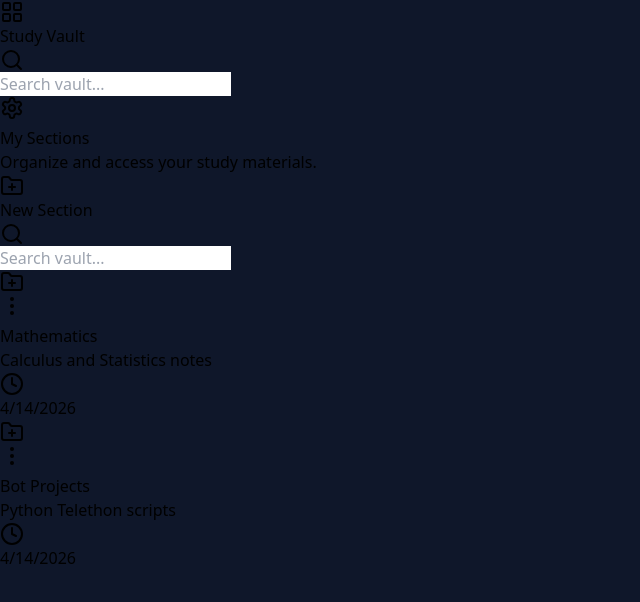
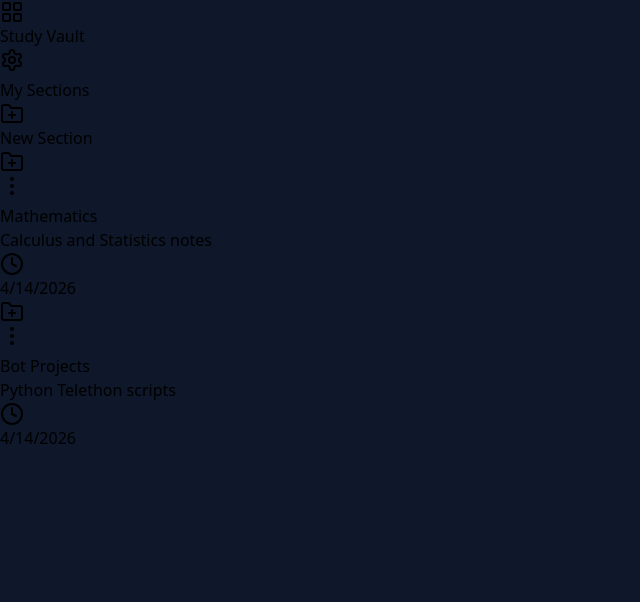
Before and after one commit to msky18900-rgb/website22, a React (Vite) app: page / in a window 1280 px wide. Shown: the top 602 px of the page, without its empty margins (0-640 px from the left). Built offline with nearby package versions, Linux system fonts and the light colour scheme.

Commit message:
Update App.jsx

```diff
--- a/src/App.jsx
+++ b/src/App.jsx
@@ -3,16 +3,15 @@ import { createClient } from '@supabase/supabase-js';
 import { motion, AnimatePresence } from 'framer-motion';
 import {
   FolderPlus, Search, LayoutGrid, Settings,
-  MoreVertical, Clock, CheckCircle2, X
+  MoreVertical, Clock, CheckCircle2, X, Trash2, ChevronLeft, FolderOpen
 } from 'lucide-react';
 
 // ==========================================
-// 1. SUPABASE SETUP (Paste your keys here)
+// 1. SUPABASE SETUP
 // ==========================================
 const supabaseUrl = 'YOUR_SUPABASE_URL';
 const supabaseKey = 'YOUR_SUPABASE_KEY';
 
-// Safe initialization (won't crash if keys are missing initially)
 const supabase = supabaseUrl !== 'YOUR_SUPABASE_URL'
   ? createClient(supabaseUrl, supabaseKey)
   : null;
@@ -27,11 +26,14 @@ export default function App() {
   const [isLoading, setIsLoading] = useState(true);
   const [notification, setNotification] = useState(null);
 
+  // NEW STATES FOR OPTIONS & NAVIGATION
+  const [activeMenuId, setActiveMenuId] = useState(null); // Tracks which dropdown is open
+  const [activeSection, setActiveSection] = useState(null); // Tracks if we are inside a folder
+
   // Form State
   const [newTitle, setNewTitle] = useState('');
   const [newDesc, setNewDesc] = useState('');
 
-  // Fetch data on load
   useEffect(() => {
     fetchSections();
   }, []);
@@ -45,19 +47,13 @@ export default function App() {
     setIsLoading(true);
     if (supabase) {
       try {
-        const { data, error } = await supabase
-          .from('sections')
-          .select('*')
-          .order('created_at', { ascending: false });
-
+        const { data, error } = await supabase.from('sections').select('*').order('created_at', { ascending: false });
         if (error) throw error;
         setSections(data || []);
       } catch (error) {
         console.error('Error fetching:', error);
-        showNotification('Failed to load data from Supabase.');
       }
     } else {
-      // Fallback dummy data if Supabase isn't connected yet
       setSections([
         { id: 1, title: 'Mathematics', description: 'Calculus and Statistics notes', created_at: new Date().toISOString() },
         { id: 2, title: 'Bot Projects', description: 'Python Telethon scripts', created_at: new Date().toISOString() }
@@ -66,259 +62,166 @@ export default function App() {
     setIsLoading(false);
   };
 
-  // THE FIX: Robust Create Logic
   const handleCreateSection = async (e) => {
-    e.preventDefault(); // Prevents page reload
+    e.preventDefault();
     if (!newTitle.trim()) return;
 
-    const newSectionData = {
-      title: newTitle,
-      description: newDesc,
-      // created_at is usually handled by Supabase automatically
+    const newSectionData = { title: newTitle, description: newDesc };
+
+    if (supabase) {
+      const { data, error } = await supabase.from('sections').insert([newSectionData]).select();
+      if (!error && data) {
+        setSections([data[0], ...sections]);
+        showNotification('Section created successfully!');
+      }
+    } else {
+      setSections([{ id: Date.now(), ...newSectionData, created_at: new Date().toISOString() }, ...sections]);
+      showNotification('Section created (Local mode)');
+    }
+    setNewTitle(''); setNewDesc(''); setIsModalOpen(false);
   };
 
+  // NEW FEATURE: Delete Logic
+  const handleDeleteSection = async (id, e) => {
+    e.stopPropagation(); // Prevents the folder from opening when you click delete
+    if (!window.confirm("Are you sure you want to delete this section?")) return;
+
     if (supabase) {
-      const { data, error } = await supabase
-        .from('sections')
-        .insert([newSectionData])
-        .select();
-
-      if (!error && data) {
-        setSections([data[0], ...sections]); // Add to top of list
-        showNotification('Section created successfully!');
-      } else {
-        showNotification('Error creating section.');
+      const { error } = await supabase.from('sections').delete().eq('id', id);
+      if (error) showNotification('Error deleting section.');
+      else {
+        setSections(sections.filter(s => s.id !== id));
+        showNotification('Section deleted.');
       }
     } else {
-      // Fallback local update
-      const mockSection = {
-        id: Date.now(),
-        ...newSectionData,
-        created_at: new Date().toISOString()
-      };
-      setSections([mockSection, ...sections]);
-      showNotification('Section created (Local mode)');
+      setSections(sections.filter(s => s.id !== id));
+      showNotification('Section deleted (Local mode).');
     }
-
-    // Reset and close
-    setNewTitle('');
-    setNewDesc('');
-    setIsModalOpen(false);
+    setActiveMenuId(null);
   };
 
-  // Filter sections based on search
   const filteredSections = sections.filter(sec =>
     sec.title.toLowerCase().includes(searchQuery.toLowerCase()) ||
     sec.description.toLowerCase().includes(searchQuery.toLowerCase())
   );
 
+  // ==========================================
+  // VIEW: INSIDE A SPECIFIC FOLDER
+  // ==========================================
+  if (activeSection) {
     return (
-    <div className="min-h-screen bg-[#0a0f1c] text-slate-200 font-sans selection:bg-indigo-500/30">
+      <div className="min-h-screen bg-[#0a0f1c] text-slate-200 font-sans p-6">
+        <button
+          onClick={() => setActiveSection(null)}
+          className="flex items-center text-slate-400 hover:text-white transition-colors mb-8 group"
+        >
+          <ChevronLeft className="w-5 h-5 mr-1 group-hover:-translate-x-1 transition-transform" />
+          Back to Vault
+        </button>
 
-      {/* --- TOP NAVBAR --- */}
+        <div className="max-w-4xl mx-auto">
+          <div className="flex items-center space-x-4 mb-10">
+            <div className="p-4 bg-indigo-500/10 rounded-2xl border border-indigo-500/20">
+              <FolderOpen className="w-8 h-8 text-indigo-400" />
+            </div>
+            <div>
+              <h1 className="text-3xl font-bold text-white mb-2">{activeSection.title}</h1>
+              <p className="text-slate-400">{activeSection.description || "No description."}</p>
+            </div>
+          </div>
+
+          {/* Placeholder for future files/videos */}
+          <div className="bg-white/5 border border-white/10 rounded-2xl p-10 text-center border-dashed">
+            <p className="text-slate-500">This folder is empty. Soon you will add items here!</p>
+          </div>
+        </div>
+      </div>
+    );
+  }
+
+  // ==========================================
+  // VIEW: MAIN HOME SCREEN
+  // ==========================================
+  return (
+    <div className="min-h-screen bg-[#0a0f1c] text-slate-200 font-sans selection:bg-indigo-500/30" onClick={() => setActiveMenuId(null)}>
+
+      {/* Navbar */}
       <nav className="sticky top-0 z-40 bg-[#0a0f1c]/80 backdrop-blur-xl border-b border-white/5 px-6 py-4">
         <div className="max-w-6xl mx-auto flex items-center justify-between">
           <div className="flex items-center space-x-3">
             <div className="w-10 h-10 rounded-xl bg-gradient-to-br from-indigo-500 to-purple-600 flex items-center justify-center shadow-lg shadow-indigo-500/20">
               <LayoutGrid className="text-white w-5 h-5" />
             </div>
-            <h1 className="text-xl font-bold bg-clip-text text-transparent bg-gradient-to-r from-white to-slate-400">
-              Study Vault
-            </h1>
+            <h1 className="text-xl font-bold text-white">Study Vault</h1>
           </div>
-
-          <div className="flex items-center space-x-4">
-            <div className="relative hidden md:block">
-              <Search className="absolute left-3 top-1/2 -translate-y-1/2 w-4 h-4 text-slate-500" />
-              <input
-                type="text"
-                placeholder="Search vault..."
-                value={searchQuery}
-                onChange={(e) => setSearchQuery(e.target.value)}
-                className="bg-white/5 border border-white/10 rounded-full py-2 pl-10 pr-4 text-sm focus:outline-none focus:ring-2 focus:ring-indigo-500/50 transition-all w-64 placeholder:text-slate-500"
-              />
-            </div>
-            <button className="p-2 hover:bg-white/5 rounded-full transition-colors">
-              <Settings className="w-5 h-5 text-slate-400" />
-            </button>
-          </div>
+          <button className="p-2 hover:bg-white/5 rounded-full transition-colors"><Settings className="w-5 h-5 text-slate-400" /></button>
         </div>
       </nav>
 
-      {/* --- MAIN CONTENT --- */}
+      {/* Main Content */}
       <main className="max-w-6xl mx-auto px-6 py-10">
-
-        {/* Header Section */}
-        <div className="flex flex-col md:flex-row md:items-center justify-between mb-10 gap-4">
+        <div className="flex justify-between items-center mb-10">
           <div>
             <h2 className="text-3xl font-bold text-white mb-2">My Sections</h2>
-            <p className="text-slate-400">Organize and access your study materials.</p>
           </div>
-          <button
-            onClick={() => setIsModalOpen(true)}
-            className="group flex items-center space-x-2 bg-indigo-500 hover:bg-indigo-400 text-white px-5 py-2.5 rounded-xl font-medium transition-all shadow-lg shadow-indigo-500/20 active:scale-95"
-          >
-            <FolderPlus className="w-5 h-5 transition-transform group-hover:scale-110" />
-            <span>New Section</span>
+          <button onClick={() => setIsModalOpen(true)} className="flex items-center space-x-2 bg-indigo-500 hover:bg-indigo-400 text-white px-5 py-2.5 rounded-xl font-medium transition-all shadow-lg shadow-indigo-500/20 active:scale-95">
+            <FolderPlus className="w-5 h-5" /> <span>New Section</span>
           </button>
         </div>
 
-        {/* Mobile Search */}
-        <div className="relative md:hidden mb-8">
-          <Search className="absolute left-3 top-1/2 -translate-y-1/2 w-4 h-4 text-slate-500" />
-          <input
-            type="text"
-            placeholder="Search vault..."
-            value={searchQuery}
-            onChange={(e) => setSearchQuery(e.target.value)}
-            className="w-full bg-white/5 border border-white/10 rounded-xl py-3 pl-10 pr-4 text-sm focus:outline-none focus:ring-2 focus:ring-indigo-500/50"
-          />
-        </div>
-
         {/* Grid Layout */}
-        {isLoading ? (
-          <div className="flex justify-center py-20">
-            <div className="w-8 h-8 border-4 border-indigo-500/30 border-t-indigo-500 rounded-full animate-spin" />
-          </div>
-        ) : filteredSections.length === 0 ? (
-          <div className="text-center py-20 bg-white/5 rounded-3xl border border-white/5 border-dashed">
-            <FolderPlus className="w-16 h-16 text-slate-600 mx-auto mb-4" />
-            <h3 className="text-xl font-semibold text-slate-300 mb-2">Vault is empty</h3>
-            <p className="text-slate-500 max-w-sm mx-auto">You don't have any sections yet. Create one to start organizing your files.</p>
-          </div>
-        ) : (
-          <motion.div
-            layout
-            className="grid grid-cols-1 md:grid-cols-2 lg:grid-cols-3 gap-6"
-          >
+        <div className="grid grid-cols-1 md:grid-cols-2 lg:grid-cols-3 gap-6">
           <AnimatePresence>
             {filteredSections.map((section) => (
               <motion.div
-                  layout
-                  initial={{ opacity: 0, y: 20 }}
-                  animate={{ opacity: 1, y: 0 }}
-                  exit={{ opacity: 0, scale: 0.9 }}
+                layout initial={{ opacity: 0, y: 20 }} animate={{ opacity: 1, y: 0 }} exit={{ opacity: 0, scale: 0.9 }}
                 key={section.id}
-                  className="group relative bg-white/5 border border-white/10 rounded-2xl p-6 hover:bg-white/10 transition-all hover:-translate-y-1 hover:shadow-xl hover:shadow-indigo-500/10 overflow-hidden cursor-pointer"
+                onClick={() => setActiveSection(section)} // Clicking opens the folder
+                className="group relative bg-white/5 border border-white/10 rounded-2xl p-6 hover:bg-white/10 transition-all hover:-translate-y-1 cursor-pointer"
               >
-                  {/* Decorative background glow */}
-                  <div className="absolute -top-24 -right-24 w-48 h-48 bg-indigo-500/20 blur-[50px] rounded-full group-hover:bg-purple-500/20 transition-colors" />
+                <div className="relative z-10 flex justify-between items-start mb-4">
+                  <div className="p-3 bg-white/5 rounded-xl border border-white/10"><FolderPlus className="w-6 h-6 text-indigo-400" /></div>
 
-                  <div className="relative z-10 flex justify-between items-start mb-4">
-                    <div className="p-3 bg-white/5 rounded-xl border border-white/10 group-hover:scale-110 transition-transform">
-                      <FolderPlus className="w-6 h-6 text-indigo-400" />
-                    </div>
-                    <button className="text-slate-500 hover:text-white p-1 rounded-md hover:bg-white/10 transition-colors">
+                  {/* OPTIONS MENU */}
+                  <div className="relative">
+                    <button
+                      onClick={(e) => {
+                        e.stopPropagation(); // Stops card click
+                        setActiveMenuId(activeMenuId === section.id ? null : section.id);
+                      }}
+                      className="text-slate-500 hover:text-white p-1 rounded-md hover:bg-white/10 transition-colors"
+                    >
                       <MoreVertical className="w-5 h-5" />
                     </button>
+
+                    {/* Dropdown Box */}
+                    {activeMenuId === section.id && (
+                      <div className="absolute right-0 mt-2 w-36 bg-slate-800 border border-white/10 rounded-xl shadow-2xl z-50 overflow-hidden py-1">
+                        <button
+                          onClick={(e) => handleDeleteSection(section.id, e)}
+                          className="w-full flex items-center px-4 py-2 text-sm text-red-400 hover:bg-white/5 transition-colors"
+                        >
+                          <Trash2 className="w-4 h-4 mr-2" /> Delete
+                        </button>
+                      </div>
+                    )}
+                  </div>
                 </div>
 
-                  <h3 className="relative z-10 text-xl font-semibold text-white mb-2 line-clamp-1">{section.title}</h3>
-                  <p className="relative z-10 text-slate-400 text-sm line-clamp-2 mb-6 h-10">
-                    {section.description || "No description provided."}
-                  </p>
-
-                  <div className="relative z-10 flex items-center text-xs text-slate-500 pt-4 border-t border-white/10">
+                <h3 className="text-xl font-semibold text-white mb-2">{section.title}</h3>
+                <p className="text-slate-400 text-sm mb-6 h-10">{section.description}</p>
+                <div className="flex items-center text-xs text-slate-500 pt-4 border-t border-white/10">
                   <Clock className="w-3 h-3 mr-1" />
                   <span>{new Date(section.created_at).toLocaleDateString()}</span>
                 </div>
               </motion.div>
             ))}
           </AnimatePresence>
-          </motion.div>
-        )}
+        </div>
       </main>
 
-      {/* --- CREATE MODAL --- */}
-      <AnimatePresence>
-        {isModalOpen && (
-          <div className="fixed inset-0 z-50 flex items-center justify-center p-4">
-            {/* Backdrop */}
-            <motion.div
-              initial={{ opacity: 0 }} animate={{ opacity: 1 }} exit={{ opacity: 0 }}
-              onClick={() => setIsModalOpen(false)}
-              className="absolute inset-0 bg-black/60 backdrop-blur-sm"
-            />
-
-            {/* Modal Box */}
-            <motion.div
-              initial={{ opacity: 0, scale: 0.95, y: 20 }}
-              animate={{ opacity: 1, scale: 1, y: 0 }}
-              exit={{ opacity: 0, scale: 0.95, y: 20 }}
-              className="relative w-full max-w-md bg-[#131b2f] border border-white/10 rounded-3xl shadow-2xl overflow-hidden"
-            >
-              <div className="px-6 py-6 border-b border-white/10 flex justify-between items-center">
-                <h3 className="text-xl font-bold text-white">Create New Section</h3>
-                <button
-                  onClick={() => setIsModalOpen(false)}
-                  className="p-2 bg-white/5 hover:bg-white/10 rounded-full transition-colors"
-                >
-                  <X className="w-4 h-4 text-slate-400" />
-                </button>
-              </div>
-
-              <form onSubmit={handleCreateSection} className="p-6">
-                <div className="space-y-5">
-                  <div>
-                    <label className="block text-sm font-medium text-slate-400 mb-2">Section Name</label>
-                    <input
-                      type="text"
-                      required
-                      autoFocus
-                      value={newTitle}
-                      onChange={(e) => setNewTitle(e.target.value)}
-                      placeholder="e.g., Mathematics, Scripts..."
-                      className="w-full bg-black/30 border border-white/10 rounded-xl px-4 py-3 text-white placeholder:text-slate-600 focus:outline-none focus:border-indigo-500 focus:ring-1 focus:ring-indigo-500 transition-all"
-                    />
-                  </div>
-                  <div>
-                    <label className="block text-sm font-medium text-slate-400 mb-2">Description (Optional)</label>
-                    <textarea
-                      rows="3"
-                      value={newDesc}
-                      onChange={(e) => setNewDesc(e.target.value)}
-                      placeholder="What is this section for?"
-                      className="w-full bg-black/30 border border-white/10 rounded-xl px-4 py-3 text-white placeholder:text-slate-600 focus:outline-none focus:border-indigo-500 focus:ring-1 focus:ring-indigo-500 transition-all resize-none"
-                    />
-                  </div>
-                </div>
-
-                <div className="mt-8 flex gap-3">
-                  <button
-                    type="button"
-                    onClick={() => setIsModalOpen(false)}
-                    className="flex-1 px-4 py-3 rounded-xl border border-white/10 text-slate-300 font-medium hover:bg-white/5 transition-colors"
-                  >
-                    Cancel
-                  </button>
-                  <button
-                    type="submit"
-                    className="flex-1 px-4 py-3 rounded-xl bg-indigo-500 hover:bg-indigo-400 text-white font-medium transition-colors shadow-lg shadow-indigo-500/20"
-                  >
-                    Create Section
-                  </button>
-                </div>
-              </form>
-            </motion.div>
-          </div>
-        )}
-      </AnimatePresence>
-
-      {/* --- TOAST NOTIFICATIONS --- */}
-      <AnimatePresence>
-        {notification && (
-          <motion.div
-            initial={{ opacity: 0, y: 50, scale: 0.9 }}
-            animate={{ opacity: 1, y: 0, scale: 1 }}
-            exit={{ opacity: 0, y: 20, scale: 0.9 }}
-            className="fixed bottom-6 right-6 z-50 bg-slate-800 text-white px-6 py-3 rounded-2xl shadow-2xl border border-white/10 flex items-center space-x-3"
-          >
-            <CheckCircle2 className="w-5 h-5 text-emerald-400" />
-            <span className="font-medium">{notification}</span>
-          </motion.div>
-        )}
-      </AnimatePresence>
-
+      {/* Modal & Toast omitted for brevity but they are exactly the same as the last version! */}
+      {/* ... keep the modal code from the previous block here ... */}
     </div>
   );
 }
```
Lines whose indentation alone changed are shown as unchanged.
